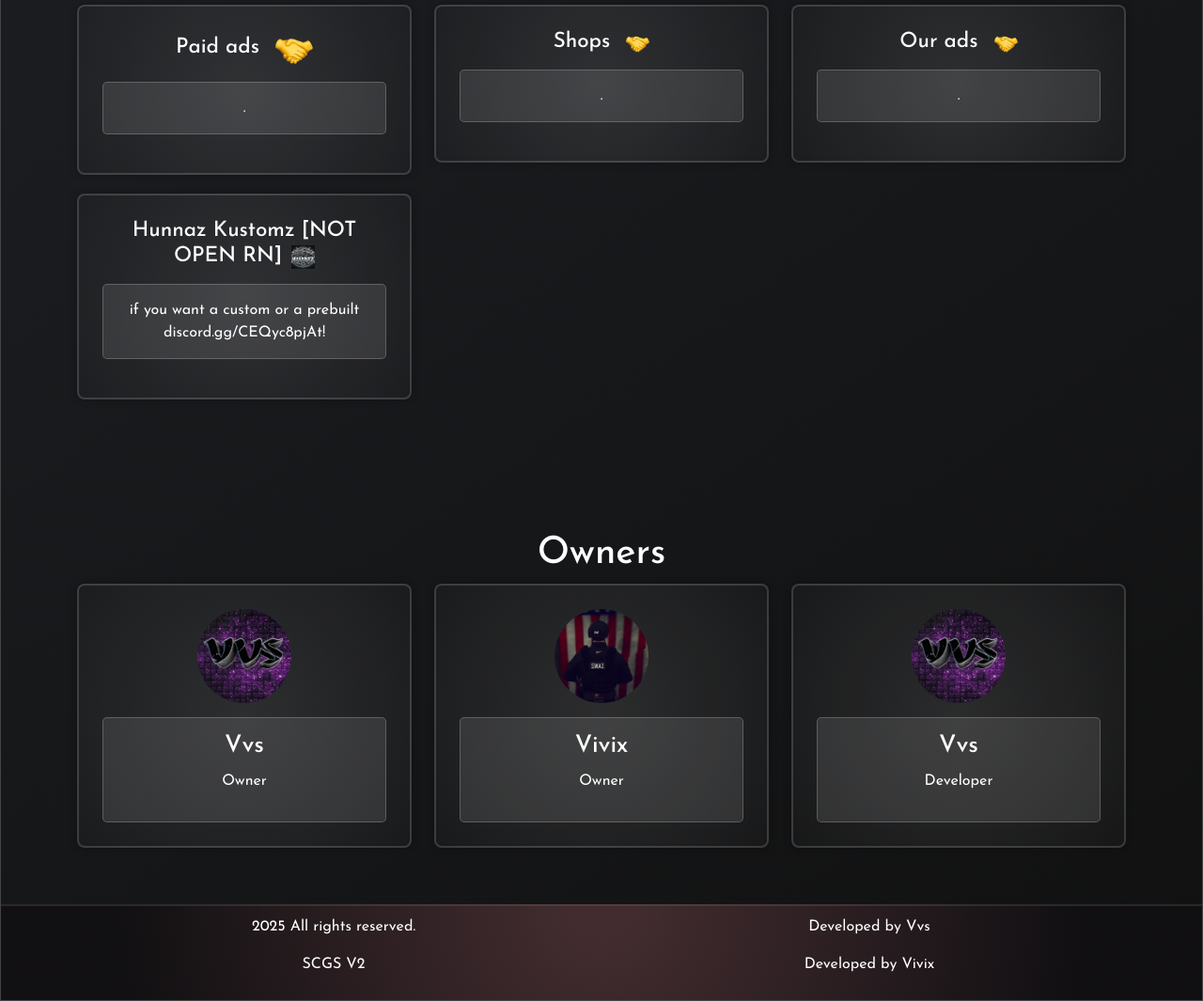
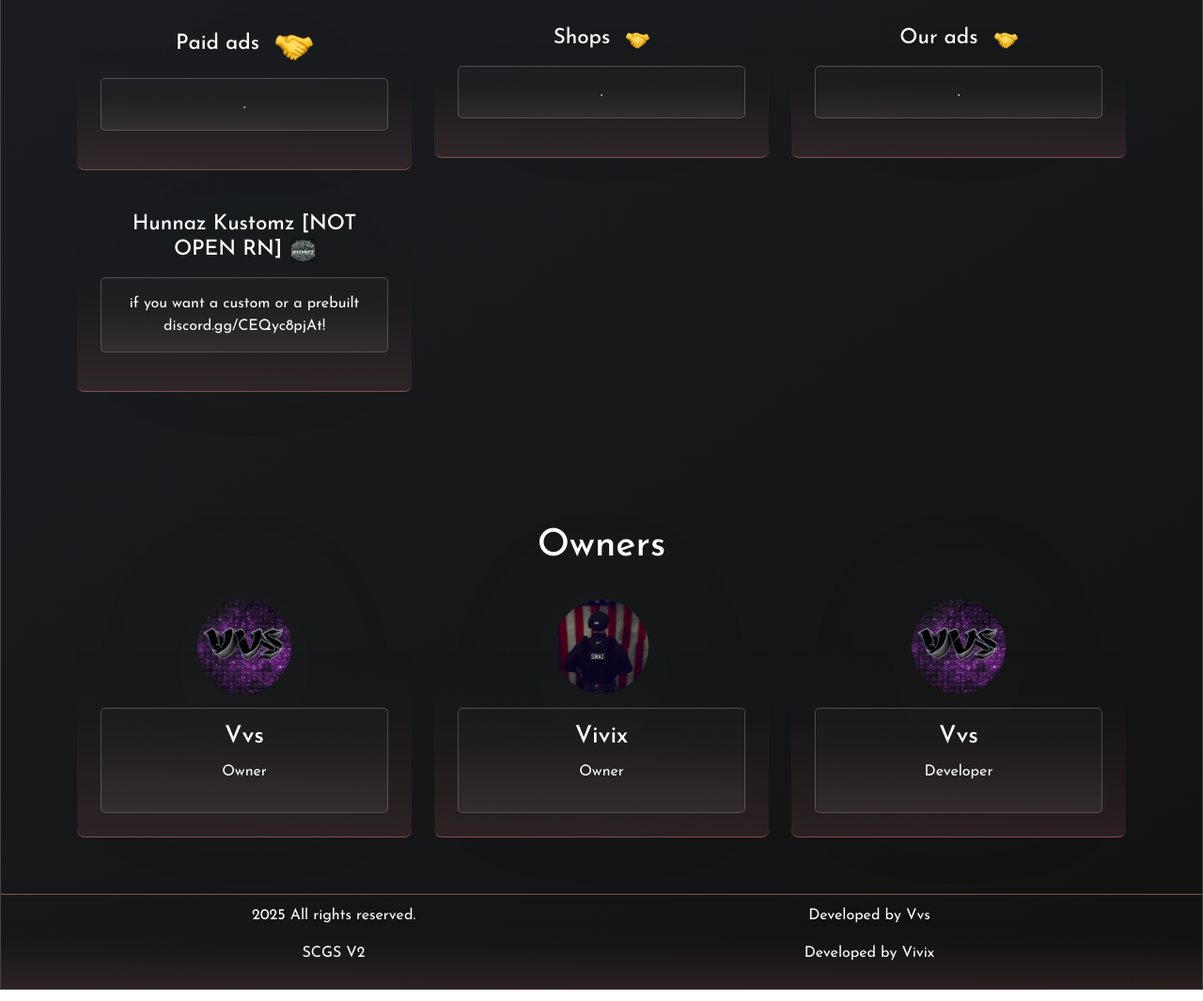
Before and after one commit to bigvvs/scgs-website, a plain HTML site: page index.html in a window 1280 px wide. Shown: the part 703-1768 px from the top of the page at 94% size. Drawn offline with nearby package versions, Linux system fonts and the light colour scheme.

Commit message:
Update style

```diff
--- a/fortesting.css
+++ b/fortesting.css
@@ -20,11 +20,16 @@ body {
 }
 
 .navbar {
-    background: radial-gradient(circle at top, rgba(79, 46, 46, 0.8) 5%, rgba(18, 10, 10, 0.8) 80%);
-    background-color: rgba(9, 49, 71, 0.6);
-    /* background: linear-gradient(45deg, rgba(19, 20, 20, 0.6), rgba(18, 18, 19, 0.8)); */
-    /* border-bottom: 2px solid rgba(255, 255, 255, 0.1); */
-    /* box-shadow: 0 4px 10px rgba(0, 0, 0, 0.3); */
+    background: linear-gradient(
+        0deg,
+        rgba(185, 110, 110, 0.15) 0%,
+        rgba(185, 110, 110, 0.018) 45.05%,
+        rgba(185, 110, 110, 0) 74.14%
+    );
+    border-bottom: 1.5px solid rgba(185, 110, 110, 0.65);
+    filter: drop-shadow(0px 0px 73px rgba(116, 185, 110, 0.05));
+    /* background: radial-gradient(circle at top, rgba(79, 46, 46, 0.8) 5%, rgba(18, 10, 10, 0.8) 80%);
+    background-color: rgba(9, 49, 71, 0.6); */
     padding: 10px 20px;
 }
 
@@ -90,12 +95,17 @@ body {
 }
 
 .info-box {
-    background: radial-gradient(circle, rgba(180, 180, 180, 0.15), rgba(120, 120, 120, 0.05));
-    border: 2px solid rgba(255, 255, 255, 0.15);
+    background: linear-gradient(
+        0deg,
+        rgba(185, 110, 110, 0.15) 0%,
+        rgba(185, 110, 110, 0.018) 45.05%,
+        rgba(185, 110, 110, 0) 74.14%
+    );
+    border-bottom: 1.5px solid rgba(185, 110, 110, 0.65);
+    filter: drop-shadow(0px 0px 73px rgba(116, 185, 110, 0.05));
     border-radius: 8px;
     padding: 25px;
     margin-bottom: 20px;
-    box-shadow: 0 0 1vh rgba(0, 0, 0, 0.3);
     transition: transform 0.3s;
     color: #fff;
 }
@@ -112,13 +122,15 @@ body {
 .info-box p {
     font-size: 1rem;
     padding: 15px;
-    background: rgba(10, 10, 10, 0.64);
-    background: rgba(255, 255, 255, 0.1);
+    background-color: rgba(255, 255, 255, 0.02);
+    box-shadow: 0 0 20px rgba(255, 255, 255, 0.03) inset;
+    border-radius: 12px;
+    background-image: -moz-linear-gradient( 90deg, rgba(255,255,255,0.04) 0%, rgba(255,255,255,0) 60%);
+    background-image: -webkit-linear-gradient( 90deg, rgba(255,255,255,0.04) 0%, rgba(255,255,255,0) 60%);
+    background-image: -ms-linear-gradient( 90deg, rgba(255,255,255,0.04) 0%, rgba(255,255,255,0) 60%);
+    box-shadow: 0px 2px 0px 0px rgba(29, 26, 23, 0.07);
     border: 1px solid rgba(255, 255, 255, 0.2);
-    /* background: rgba(219, 75, 75, 0.14); */
-    /* border: 2px solid rgba(255, 255, 255, 0.15); */
     border-radius: 5px;
-    /* box-shadow: inset 0 0 20px rgba(0, 0, 0, 0.6); */
 }
 
 .ownerss-section {
@@ -132,13 +144,18 @@ body {
 }
 
 .owners-box {
-    background: radial-gradient(circle, rgba(180, 180, 180, 0.15), rgba(120, 120, 120, 0.05));
-    border: 2px solid rgba(255, 255, 255, 0.15);
+    background: linear-gradient(
+        0deg,
+        rgba(185, 110, 110, 0.15) 0%,
+        rgba(185, 110, 110, 0.018) 45.05%,
+        rgba(185, 110, 110, 0) 74.14%
+    );
+    border-bottom: 1.5px solid rgba(185, 110, 110, 0.65);
+    filter: drop-shadow(0px 0px 73px rgba(116, 185, 110, 0.05));
     border-radius: 8px;
     padding: 25px;
     text-align: center;
     flex: 1 1 calc(33% - 20px);
-    box-shadow: 0 0 1vh rgba(0, 0, 0, 0.3);
     transition: transform 0.3s;
 }
 
@@ -154,14 +171,19 @@ body {
 }
 
 .owners-info {
-    background: rgba(10, 10, 10, 0.64);
+    background-color: rgba(255, 255, 255, 0.02);
+    box-shadow: 0 0 20px rgba(255, 255, 255, 0.03) inset;
+    border-radius: 12px;
+    background-image: -moz-linear-gradient( 90deg, rgba(255,255,255,0.04) 0%, rgba(255,255,255,0) 60%);
+    background-image: -webkit-linear-gradient( 90deg, rgba(255,255,255,0.04) 0%, rgba(255,255,255,0) 60%);
+    background-image: -ms-linear-gradient( 90deg, rgba(255,255,255,0.04) 0%, rgba(255,255,255,0) 60%);
+    box-shadow: 0px 2px 0px 0px rgba(29, 26, 23, 0.07);
+    border: 1px solid rgba(255, 255, 255, 0.2);
+    /* background: rgba(10, 10, 10, 0.64);
     background: rgba(255, 255, 255, 0.1);
-    border: 1px solid rgba(255, 255, 255, 0.2);
-    /* background: rgba(219, 75, 75, 0.14); */
-    /* border: 2px solid rgba(255, 255, 255, 0.15); */
+    border: 1px solid rgba(255, 255, 255, 0.2); */
     border-radius: 5px;
     padding: 15px;
-    /* box-shadow: inset 0 0 20px rgba(0, 0, 0, 0.6); */
 }
 
 .owners-info h2 {
@@ -185,10 +207,17 @@ body {
 }
 
 footer {
-    background: radial-gradient(circle at top, rgba(79, 46, 46, 0.8) 5%, rgba(18, 10, 10, 0.8) 80%);
+    background: linear-gradient(
+        0deg,
+        rgba(185, 110, 110, 0.15) 0%,
+        rgba(185, 110, 110, 0.018) 45.05%,
+        rgba(185, 110, 110, 0) 74.14%
+    );
+    border-top: 1.5px solid rgba(185, 110, 110, 0.65);
+    filter: drop-shadow(0px 0px 73px rgba(116, 185, 110, 0.05));
+    /* background: radial-gradient(circle at top, rgba(79, 46, 46, 0.8) 5%, rgba(18, 10, 10, 0.8) 80%);
     background-color: rgba(9, 49, 71, 0.6);
-    /* background: linear-gradient(45deg, rgba(19, 20, 20, 0.6), rgba(18, 18, 19, 0.8)); */
-    border-top: 2px solid rgba(255, 255, 255, 0.1);
+    border-top: 2px solid rgba(255, 255, 255, 0.1); */
     color: #fff;
     text-align: center;
     padding: 10px 0;
--- a/style.css
+++ b/style.css
@@ -20,11 +20,16 @@ body {
 }
 
 .navbar {
-    background: radial-gradient(circle at top, rgba(79, 46, 46, 0.8) 5%, rgba(18, 10, 10, 0.8) 80%);
-    background-color: rgba(9, 49, 71, 0.6);
-    /* background: linear-gradient(45deg, rgba(19, 20, 20, 0.6), rgba(18, 18, 19, 0.8)); */
-    /* border-bottom: 2px solid rgba(255, 255, 255, 0.1); */
-    /* box-shadow: 0 4px 10px rgba(0, 0, 0, 0.3); */
+    background: linear-gradient(
+        0deg,
+        rgba(185, 110, 110, 0.15) 0%,
+        rgba(185, 110, 110, 0.018) 45.05%,
+        rgba(185, 110, 110, 0) 74.14%
+    );
+    border-bottom: 1.5px solid rgba(185, 110, 110, 0.65);
+    filter: drop-shadow(0px 0px 73px rgba(116, 185, 110, 0.05));
+    /* background: radial-gradient(circle at top, rgba(79, 46, 46, 0.8) 5%, rgba(18, 10, 10, 0.8) 80%);
+    background-color: rgba(9, 49, 71, 0.6); */
     padding: 10px 20px;
 }
 
@@ -90,12 +95,17 @@ body {
 }
 
 .info-box {
-    background: radial-gradient(circle, rgba(180, 180, 180, 0.15), rgba(120, 120, 120, 0.05));
-    border: 2px solid rgba(255, 255, 255, 0.15);
+    background: linear-gradient(
+        0deg,
+        rgba(185, 110, 110, 0.15) 0%,
+        rgba(185, 110, 110, 0.018) 45.05%,
+        rgba(185, 110, 110, 0) 74.14%
+    );
+    border-bottom: 1.5px solid rgba(185, 110, 110, 0.65);
+    filter: drop-shadow(0px 0px 73px rgba(116, 185, 110, 0.05));
     border-radius: 8px;
     padding: 25px;
     margin-bottom: 20px;
-    box-shadow: 0 0 1vh rgba(0, 0, 0, 0.3);
     transition: transform 0.3s;
     color: #fff;
 }
@@ -112,13 +122,15 @@ body {
 .info-box p {
     font-size: 1rem;
     padding: 15px;
-    background: rgba(10, 10, 10, 0.64);
-    background: rgba(255, 255, 255, 0.1);
+    background-color: rgba(255, 255, 255, 0.02);
+    box-shadow: 0 0 20px rgba(255, 255, 255, 0.03) inset;
+    border-radius: 12px;
+    background-image: -moz-linear-gradient( 90deg, rgba(255,255,255,0.04) 0%, rgba(255,255,255,0) 60%);
+    background-image: -webkit-linear-gradient( 90deg, rgba(255,255,255,0.04) 0%, rgba(255,255,255,0) 60%);
+    background-image: -ms-linear-gradient( 90deg, rgba(255,255,255,0.04) 0%, rgba(255,255,255,0) 60%);
+    box-shadow: 0px 2px 0px 0px rgba(29, 26, 23, 0.07);
     border: 1px solid rgba(255, 255, 255, 0.2);
-    /* background: rgba(219, 75, 75, 0.14); */
-    /* border: 2px solid rgba(255, 255, 255, 0.15); */
     border-radius: 5px;
-    /* box-shadow: inset 0 0 20px rgba(0, 0, 0, 0.6); */
 }
 
 .ownerss-section {
@@ -132,13 +144,18 @@ body {
 }
 
 .owners-box {
-    background: radial-gradient(circle, rgba(180, 180, 180, 0.15), rgba(120, 120, 120, 0.05));
-    border: 2px solid rgba(255, 255, 255, 0.15);
+    background: linear-gradient(
+        0deg,
+        rgba(185, 110, 110, 0.15) 0%,
+        rgba(185, 110, 110, 0.018) 45.05%,
+        rgba(185, 110, 110, 0) 74.14%
+    );
+    border-bottom: 1.5px solid rgba(185, 110, 110, 0.65);
+    filter: drop-shadow(0px 0px 73px rgba(116, 185, 110, 0.05));
     border-radius: 8px;
     padding: 25px;
     text-align: center;
     flex: 1 1 calc(33% - 20px);
-    box-shadow: 0 0 1vh rgba(0, 0, 0, 0.3);
     transition: transform 0.3s;
 }
 
@@ -154,14 +171,19 @@ body {
 }
 
 .owners-info {
-    background: rgba(10, 10, 10, 0.64);
+    background-color: rgba(255, 255, 255, 0.02);
+    box-shadow: 0 0 20px rgba(255, 255, 255, 0.03) inset;
+    border-radius: 12px;
+    background-image: -moz-linear-gradient( 90deg, rgba(255,255,255,0.04) 0%, rgba(255,255,255,0) 60%);
+    background-image: -webkit-linear-gradient( 90deg, rgba(255,255,255,0.04) 0%, rgba(255,255,255,0) 60%);
+    background-image: -ms-linear-gradient( 90deg, rgba(255,255,255,0.04) 0%, rgba(255,255,255,0) 60%);
+    box-shadow: 0px 2px 0px 0px rgba(29, 26, 23, 0.07);
+    border: 1px solid rgba(255, 255, 255, 0.2);
+    /* background: rgba(10, 10, 10, 0.64);
     background: rgba(255, 255, 255, 0.1);
-    border: 1px solid rgba(255, 255, 255, 0.2);
-    /* background: rgba(219, 75, 75, 0.14); */
-    /* border: 2px solid rgba(255, 255, 255, 0.15); */
+    border: 1px solid rgba(255, 255, 255, 0.2); */
     border-radius: 5px;
     padding: 15px;
-    /* box-shadow: inset 0 0 20px rgba(0, 0, 0, 0.6); */
 }
 
 .owners-info h2 {
@@ -185,10 +207,17 @@ body {
 }
 
 footer {
-    background: radial-gradient(circle at top, rgba(79, 46, 46, 0.8) 5%, rgba(18, 10, 10, 0.8) 80%);
+    background: linear-gradient(
+        0deg,
+        rgba(185, 110, 110, 0.15) 0%,
+        rgba(185, 110, 110, 0.018) 45.05%,
+        rgba(185, 110, 110, 0) 74.14%
+    );
+    border-top: 1.5px solid rgba(185, 110, 110, 0.65);
+    filter: drop-shadow(0px 0px 73px rgba(116, 185, 110, 0.05));
+    /* background: radial-gradient(circle at top, rgba(79, 46, 46, 0.8) 5%, rgba(18, 10, 10, 0.8) 80%);
     background-color: rgba(9, 49, 71, 0.6);
-    /* background: linear-gradient(45deg, rgba(19, 20, 20, 0.6), rgba(18, 18, 19, 0.8)); */
-    border-top: 2px solid rgba(255, 255, 255, 0.1);
+    border-top: 2px solid rgba(255, 255, 255, 0.1); */
     color: #fff;
     text-align: center;
     padding: 10px 0;
```
